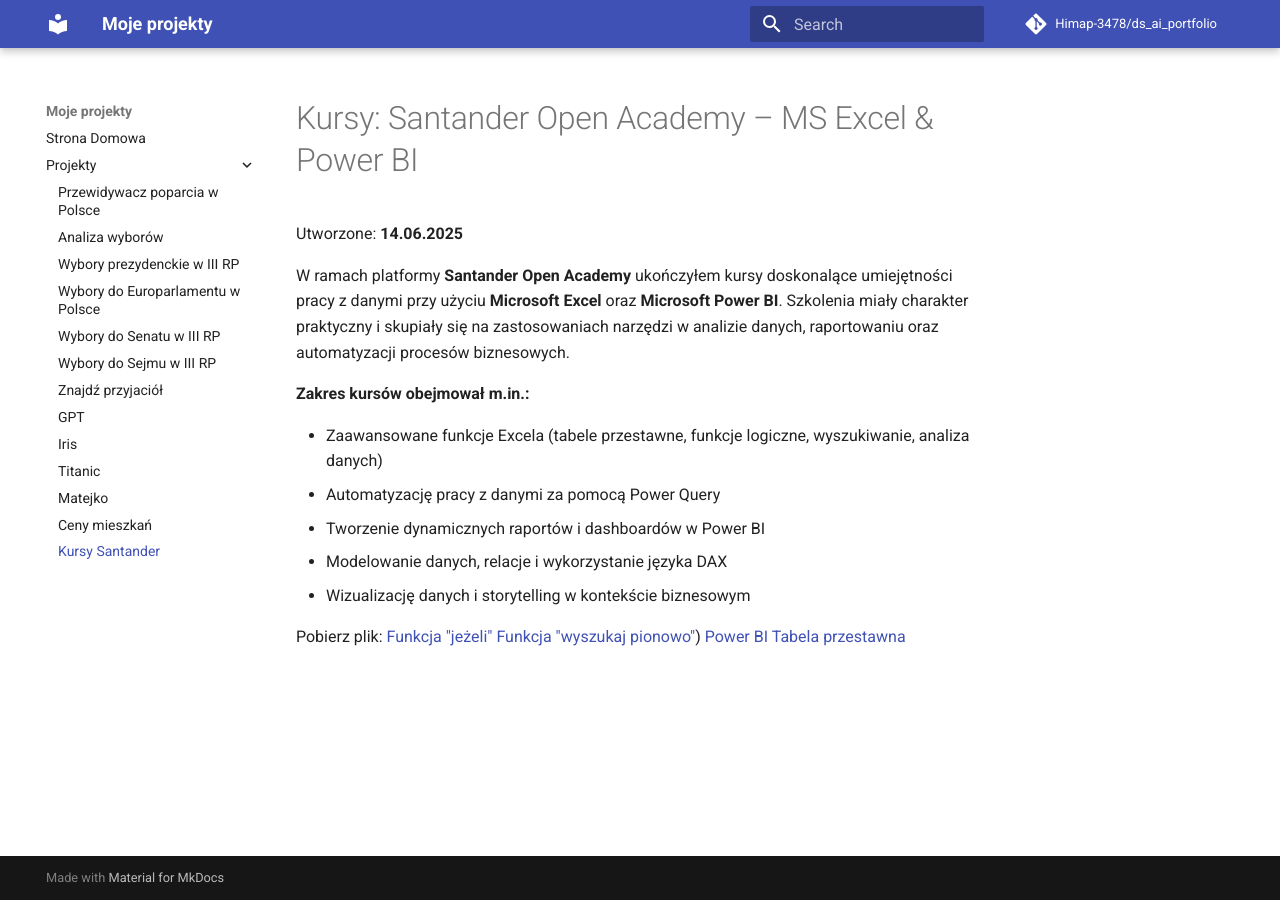
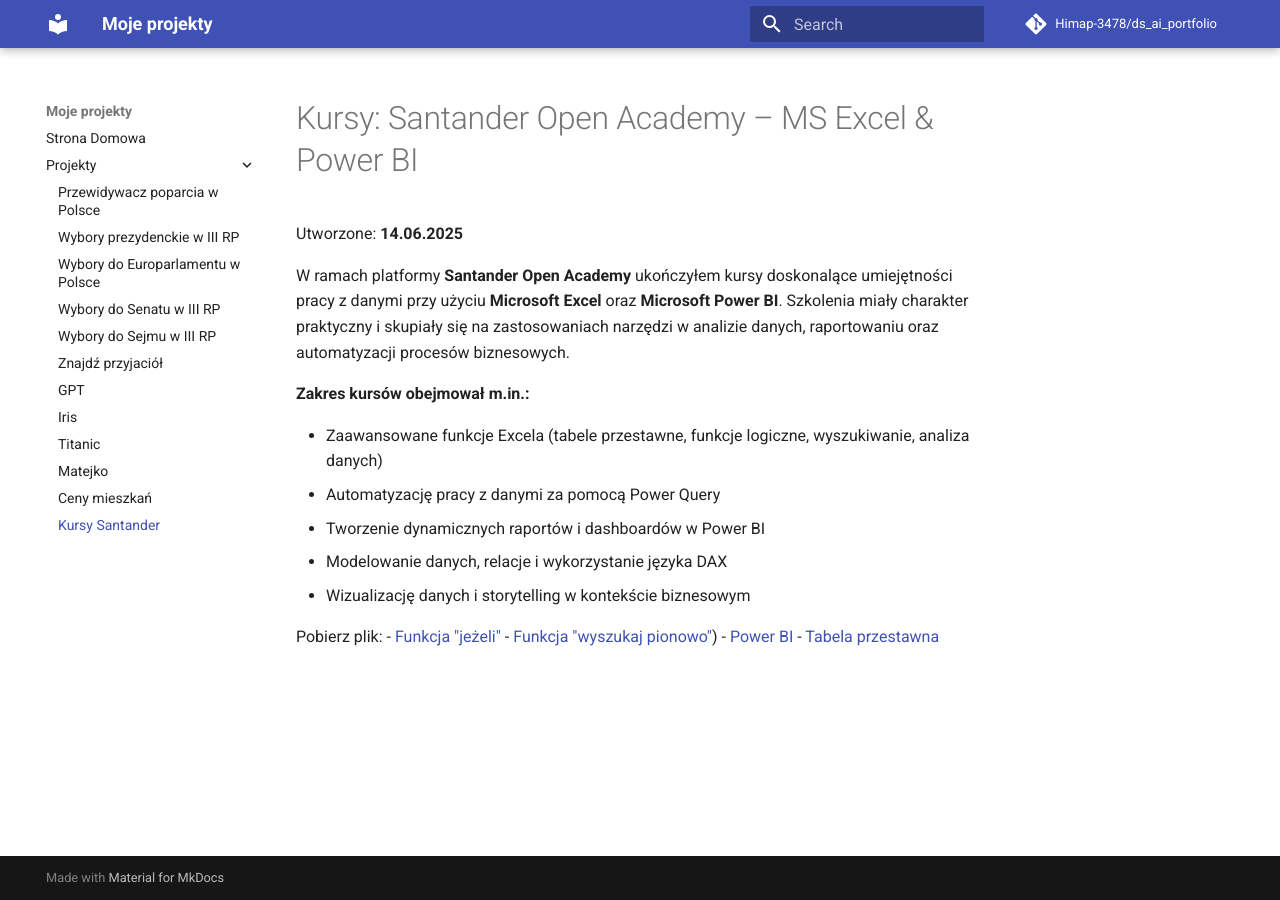
Before and after one commit to Himap-3478/ds_ai_portfolio, an MkDocs documentation site: the page built from docs/Santander/index.md, in a window 1280 px wide. Built offline with MkDocs 1.6.1 and Material for MkDocs 9.7.7, drawn with Linux system fonts in a browser that asks for light colours; comment, search, counter and statistics services are not loaded.

Commit message:
aktualizacja 1.0.4

```diff
--- a/docs/Santander/index.md
+++ b/docs/Santander/index.md
@@ -15,7 +15,7 @@
 
 
 Pobierz plik:
-[Funkcja "jeżeli"](doc/Funkcja.xlsx)
-[Funkcja "wyszukaj pionowo"](doc/Funkcja1.xlsx))
-[Power BI](doc/PowerBI.pbix)
-[Tabela przestawna](doc/Tabela.xlsx)
+- [Funkcja "jeżeli"](doc/Funkcja.xlsx)
+- [Funkcja "wyszukaj pionowo"](doc/Funkcja1.xlsx))
+- [Power BI](doc/PowerBI.pbix)
+- [Tabela przestawna](doc/Tabela.xlsx)
--- a/mkdocs.yml
+++ b/mkdocs.yml
@@ -15,7 +15,6 @@
   - Strona Domowa: index.md
   - Projekty:
       - "Przewidywacz poparcia w Polsce": Przewidywacz_poglądów/index.md
-      - "Analiza wyborów": Analiza_pogladow/index.md
       - "Wybory prezydenckie w III RP": Prezydenci/index.md
       - "Wybory do Europarlamentu w Polsce": Europarlament/index.md
       - "Wybory do Senatu w III RP": Senat/index.md
```
Also changed, not shown: docs/Analiza _pogladow/index.md (deleted, +0 -10 lines), 1 other file.
